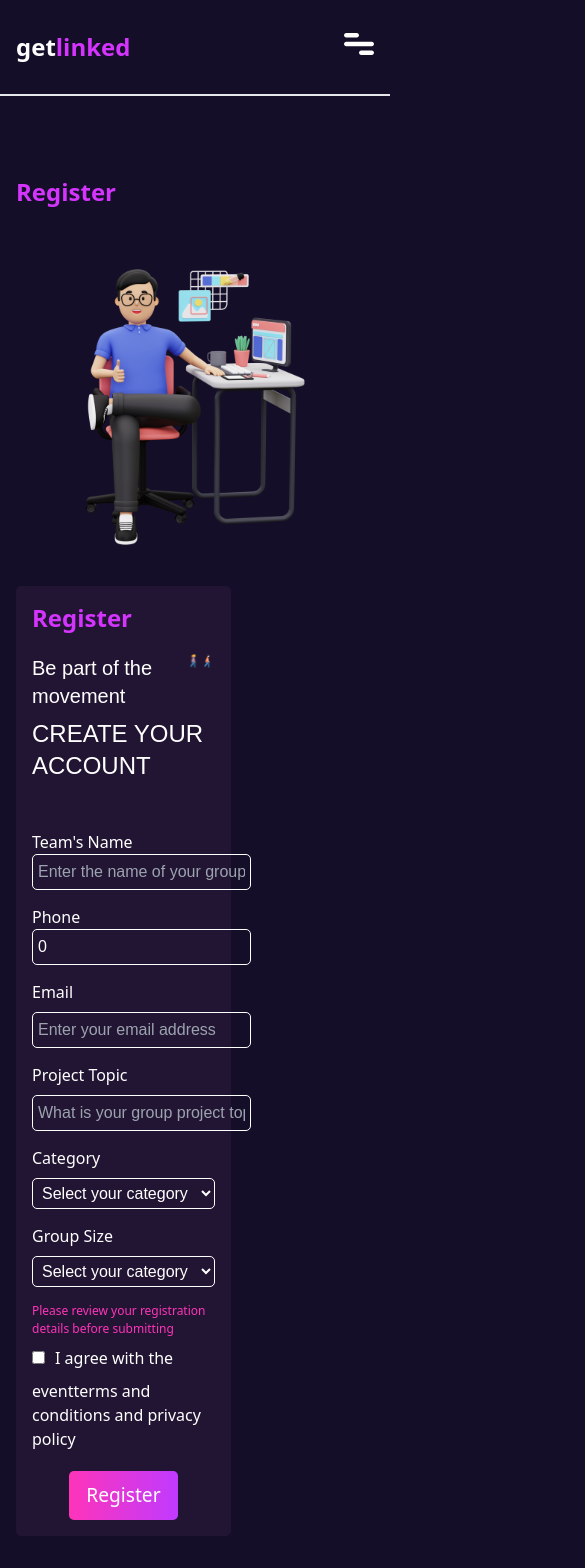
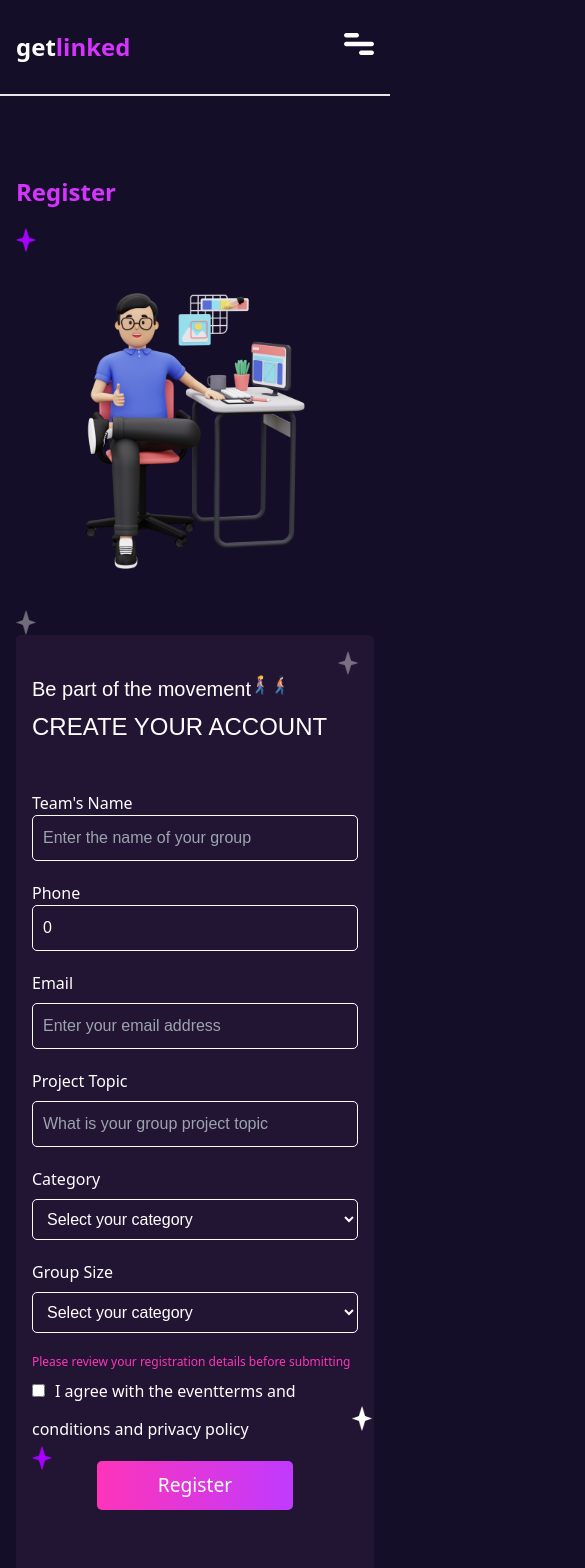
Before and after one commit to KrownWealth/getlinked, a Next.js app: page /register in a window 390 px wide. Shown: the top 1568 px of the page, 585 px wide, since content can reach past the window. Built offline with nearby package versions, Linux system fonts and the light colour scheme.

Commit message:
Fixed responsivenes on register and contact page

```diff
--- a/src/app/components/ContactForm.js
+++ b/src/app/components/ContactForm.js
@@ -1,5 +1,6 @@
 "use client"
 import React, { useState } from 'react';
+import Image from "next/image";
 
 export default function ContactForm({ onSubmit }) {
   const lightPurpleColor = "#903aff"
@@ -52,11 +53,27 @@ export default function ContactForm({ onSubmit }) {
 
   return (
     <div className="inputField pt-5 md:mt-20
-    md:border md:w-3/5 md:px-20 md:py-10 border">
+    md:border md:w-3/5 lg:px-20 md:py-10 border z-10">
+      <div className="image-container absolute z-1">
+      <span className="relative z-5 left-[-2rem] top-[-8rem] lg:hidden">
+          <Image
+            src="/assets/Purple-Lens-Flare-PNG.svg"
+            alt="creativity"
+            width={50}
+            height={50}
+            className="w-full"
+          />
+        </span>
+
+      </div>
       <p style={{ color: lightPurpleColor }}
-        className="font-ClashBold text-2xl font-bold pb-5 xl:hidden"
+        className="font-ClashBold text-2xl font-bold pb-5 "
         >Questions or need assistance? <br />
         Let us know about it</p>
+        <p className="email-us-text font-bold-400 text-white pb-4 lg:hidden block">
+          Email us below for any questions related to our event
+          </p>
+
 
       <form onSubmit={handleSubmit}
        className="form flex flex-col text-white font-bold-600 ">
@@ -92,7 +109,26 @@ export default function ContactForm({ onSubmit }) {
         <button type="submit" className="cta-btn mt-5 mx-auto">
           Submit
         </button>
+
       </form>
+      <span className="relative z-5 top-[-4rem] lg:left-[-2rem]">
+          <Image
+            src="/assets/star pu.svg"
+            alt="creativity"
+            width={50}
+            height={50}
+            className="w-5"
+          />
+        </span>
+      <span className="relative z-5 top-[-8rem] left-[20rem] lg:left-[28rem] lg:top-[-2rem]">
+          <Image
+            src="/assets/star.svg"
+            alt="creativity"
+            width={50}
+            height={50}
+            className="w-5"
+          />
+        </span>
     </div>
   );
 }
--- /dev/null
+++ b/src/app/components/Modal.js
@@ -0,0 +1,14 @@
+import React from 'react';
+
+const Modal = ({ closeModal }) => {
+  return (
+    <div className="modal">
+      <div className="modal-content">
+        <h2>Form Submitted Successfully!</h2>
+        <button onClick={closeModal}>Close</button>
+      </div>
+    </div>
+  );
+};
+
+export default Modal;
--- a/src/app/components/RegisterForm.js
+++ b/src/app/components/RegisterForm.js
@@ -60,9 +60,18 @@ export default function RegisterForm({ onSubmit }) {
   };
 
   return (
-    <div className="inputField pt-5 md:border border">
+    <div className="inputField pt-5 w-full lg:p-10 md:border border">
+      <span className="relative z-5 flex justify-end items-end">
+          <Image
+            src="/assets/star gray.svg"
+            alt="creativity"
+            width={50}
+            height={50}
+            className="w-5"
+          />
+        </span>
       <h3 style={{ color: magentaPurple }}
-      className="font-ClashBold text-2xl font-bold pb-5 sm:hidden ">
+      className="font-ClashBold text-2xl font-bold pb-5 hidden lg:block ">
         Register
         </h3>
 
@@ -161,6 +170,24 @@ export default function RegisterForm({ onSubmit }) {
           Register
         </button>
         </form>
+        <span className="relative z-5 top-[-4rem] lg:left-[-6rem]">
+          <Image
+            src="/assets/star pu.svg"
+            alt="creativity"
+            width={50}
+            height={50}
+            className="w-5"
+          />
+        </span>
+      <span className="relative z-5 top-[-8rem] left-[20rem] lg:left-[28rem] lg:top-[4rem]">
+          <Image
+            src="/assets/star.svg"
+            alt="creativity"
+            width={50}
+            height={50}
+            className="w-5"
+          />
+        </span>
       </div>
   );
 }
--- a/src/app/components/TimelineSection.js
+++ b/src/app/components/TimelineSection.js
@@ -58,7 +58,8 @@ export default function TimelineSection() {
             iconStyle={{ color: '#ffffff;', fontSize: '20px', fontWeight:'bold' }}
             icon={<div className="number-icon">{index + 1}</div>}
           >
-            <h3 className="vertical-timeline-element-title custom-timeline-element-title">{element.title}</h3>
+            <h3 className="vertical-timeline-element-title cus
+            tom-timeline-element-title">{element.title}</h3>
             <p>{element.description}</p>
             <p style={{color: '#d434fe'}}>{element.date}</p>
           </VerticalTimelineElement>
--- a/src/app/contact/page.js
+++ b/src/app/contact/page.js
@@ -36,65 +36,18 @@ export default function Page({ setActiveLink }) {
     }
   };
   return (
-    <section className="container contact-section
-    sm:px-40 px-8 py-10 z-10 ">
-      <div className="flareImgContainer">
-        <Image
-          src="/assets/Purple-Lens-Flare-PNG.svg"
-          alt="purple lens"
-          width={100}
-          height={100}
-          className="purpleFlareImg sm:hidden"
-        />
-          <Image
-          src="/assets/Purple-Lens-Flare-PNG.svg"
-          alt="purple lens"
-          width={100}
-          height={100}
-          className="purpleFlareImg-2 xl:hidden"
-        />
-
-          <Image
-          src="/assets/star gray.svg"
-          alt="purple lens"
-          width={50}
-          height={50}
-          className="stargray sm:hidden"
-        />
-        <Image
-          src="/assets/star pu.svg"
-          alt="purple lens"
-          width={50}
-          height={50}
-          className="starpurple sm:hidden"
-        />
-                <Image
-          src="/assets/star gray.svg"
-          alt="purple lens"
-          width={50}
-          height={50}
-          className="stargray-2 xl:hidden"
-        />
-                  <Image
-          src="/assets/star pu.svg"
-          alt="purple lens"
-          width={50}
-          height={50}
-          className="starpurple-3 xl:hidden"
-        />
-
-      </div>
-      <div className="close-btn sm:hidden">
+    <section className="container contact-section py-10 z-10 ">
+      <div className="close-btn lg:hidden block">
         <button className="direct-arrow">
         <Link href="/" onClick={() => setActiveLink("/")}>
         <IoIosArrowBack className="font-bold text-white" />
           </Link>
           </button>
       </div>
-      <div className="sm:flex sm:flex-row sm:justify-between sm:mt-10">
-      <div className="contactText md:mt-40 md:marker:w-2/5">
+      <div className="flex flex-row justify-between ">
+        <div className="hidden lg:block contactText lg:mt-40 lg:marker:w-2/5">
         {/**Desktop contact text */}
-        <div className="xl:hidden flex flex-col text-base">
+        <div className="hidden lg:flex flex-col text-base">
         <h3 style={{ color: lightPurpleColor }}
         className="font-ClashBold text-3xl font-bold pb-8"
         >Get in touch</h3>
@@ -134,45 +87,19 @@ export default function Page({ setActiveLink }) {
         </div>
 
         {/**Mobile contact text */}
+        <div className="lg:hidden block">
         <p style={{ color: lightPurpleColor }}
-        className="font-ClashBold text-2xl font-bold pb-5 sm:hidden"
+        className="font-ClashBold text-2xl font-bold pb-5"
         >Questions or need <br /> assistance? <br />
         Let us know about it</p>
-        <p className="email-us-text font-bold-400 text-white sm:hidden">Email us below for any questions related to our event</p>
 
+        </div>
       </div>
       <ContactForm onSubmit={handleSubmit} />
       </div>
       <MobileFooter lightPurpleColor={lightPurpleColor} />
 
-      <Image
-          src="/assets/star.svg"
-          alt="purple lens"
-          width={50}
-          height={50}
-          className="starwhite sm:hidden"
-        />
-        <Image
-          src="/assets/star pu.svg"
-          alt="purple lens"
-          width={50}
-          height={50}
-          className="starpurple-2 sm:hidden"
-        />
-              <Image
-          src="/assets/star.svg"
-          alt="purple lens"
-          width={50}
-          height={50}
-          className="starwhite-2 xl:hidden"
-        />
-        <Image
-          src="/assets/star pu.svg"
-          alt="purple lens"
-          width={50}
-          height={50}
-          className="starpurple-4 xl:hidden"
-        />
+
 
     </section>
 
--- a/src/app/register/page.js
+++ b/src/app/register/page.js
@@ -33,20 +33,39 @@ export default function page() {
     }
   };
   return (
-    <section className="container flex flex-col lg:flex-row xl:flex-row 2xl:flex-row py-20 z-10">
-
+    <section className="container flex flex-col lg:flex-row xl:flex-row 2xl:flex-row py-20 z-10 lg:gap-10">
+    <div className="text-2xl font-bold pb-5 lg:hidden block">
     <h3 style={{ color: magentaPurple }}
-      className="font-ClashBold text-2xl font-bold pb-5 lg:hidden">
+      className="font-ClashBold">
         Register
         </h3>
-
-    <div>
-        <Image src="/assets/register-page-img.svg" alt="register image"
-        className="registerImg items-center justify-center w-2/5" width={100} height={100} />
-
+    </div>
+    <div className="flex w-full lg:w-2/5">
+    <div className="items-center justify-center">
+    <span className="relative z-5 ">
+          <Image
+            src="/assets/star pu.svg"
+            alt="creativity"
+            width={50}
+            height={50}
+            className="w-5"
+          />
+        </span>
+      <Image src="/assets/register-page-img.svg" alt="register image"
+        className="w-full" width={100} height={100} />
+   <span className="relative z-5 flex">
+          <Image
+            src="/assets/star gray.svg"
+            alt="creativity"
+            width={50}
+            height={50}
+            className="w-5"
+          />
+        </span>
+     </div>
       </div>
 
-        <div className="w-3/5">
+        <div className="flex w-full lg:w-3/5">
           <RegisterForm onSubmit={handleUserRegister} />
         </div>
     </section>
--- a/src/app/styles/globals.css
+++ b/src/app/styles/globals.css
@@ -149,7 +149,7 @@ body {
   padding: 15px;
   border-radius: 5px;
   background: #221533;
-  box-shadow: ;
+
 }
 
 .form {
@@ -204,9 +204,11 @@ body {
   gap: 2px;
 }
 
-.purpleFlareImg{
+
+/* .purpleFlareImg{
   top:100px;
 }
+
 .purpleFlareImg-2{
   top: -150px;
 }
@@ -288,7 +290,7 @@ body {
 .star-hero-3{
   top: -180px;
   left: 300px;
-}
+} */
 
 
 .contactText{
@@ -305,9 +307,9 @@ select,
 .checkbox{
   border: 1px solid #fff;
   border-radius: 5px;
-  padding: 5px;
+  padding: 10px;
   background: transparent;
-  margin-bottom: 15px;
+  margin-bottom: 20px;
   font-size: 16px;
   font-family: 'Montserrat', sans-serif;
 }
@@ -598,6 +600,9 @@ p.features-text{
   .customWidth {
     width: 80%;
   }
+  /* .inputField {
+    background: transparent;
+  } */
 }
 
 @media (min-width: 768px) {
```
